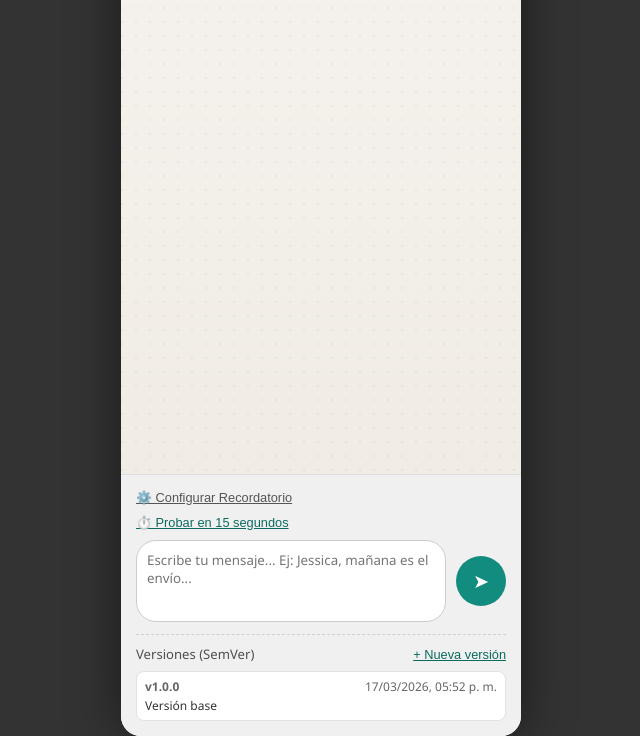
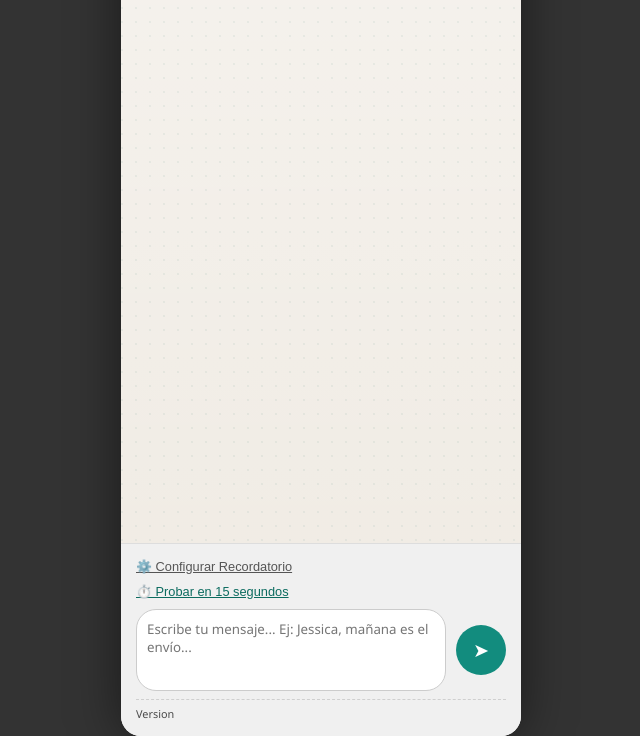
Before and after one commit to matsumeri/Miso-Reminder, a website: page index.html in a window 1280 px wide. Shown: the part 64-800 px from the top of the page, without its empty margins (319-959 px from the left). Drawn offline with Linux system fonts and the light colour scheme.

Commit message:
refactor: replace version history with tiny accordion app version

```diff
--- a/index.html
+++ b/index.html
@@ -177,59 +177,31 @@
         }
 
           .version-footer {
-              margin-top: 12px;
-              padding-top: 10px;
+              margin-top: 8px;
+              padding-top: 6px;
               border-top: 1px dashed #cfcfcf;
           }
 
-          .version-row {
-              display: flex;
-              justify-content: space-between;
-              align-items: center;
-              gap: 8px;
-              margin-bottom: 8px;
+          .version-accordion {
+              font-size: 0.68rem;
+              color: #5a5a5a;
           }
 
-          .version-title {
-              margin: 0;
-              font-size: 0.82rem;
-              color: #4f4f4f;
+          .version-accordion summary {
+              cursor: pointer;
+              user-select: none;
+              list-style: none;
+              font-size: 0.68rem;
+              color: #4a4a4a;
           }
 
-          .text-action {
-              background: none;
-              border: none;
-              color: #0b6b5f;
-              font-size: 0.8rem;
-              cursor: pointer;
-              width: auto;
-              height: auto;
-              padding: 0;
-              margin: 0;
-              text-decoration: underline;
+          .version-accordion summary::-webkit-details-marker {
+              display: none;
           }
 
-          .version-list {
-              max-height: 110px;
-              overflow-y: auto;
-              display: grid;
-              gap: 6px;
-          }
-
-          .version-item {
-              background: #fff;
-              border: 1px solid #e2e2e2;
-              border-radius: 8px;
-              padding: 6px 8px;
-              font-size: 0.75rem;
-              color: #333;
-          }
-
-          .version-meta {
-              display: flex;
-              justify-content: space-between;
-              gap: 8px;
-              margin-bottom: 2px;
+          .version-content {
+              margin-top: 4px;
+              font-size: 0.65rem;
               color: #666;
           }
 
@@ -269,7 +241,7 @@
     <div class="phone-container">
         <div class="header">
             <h1>Miso Reminder</h1>
-                            <span id="pushStatus" class="push-status warn">Push: Verificando...</span>
+              <span id="pushStatus" class="push-status warn">Push: Verificando...</span>
         </div>
 
         <div class="chat-area" id="chatContainer">
@@ -322,11 +294,10 @@
             </div>
 
               <div class="version-footer">
-                  <div class="version-row">
-                      <p class="version-title">Versiones (SemVer)</p>
-                      <button id="newVersionBtn" class="text-action">+ Nueva versión</button>
-                  </div>
-                  <div id="versionList" class="version-list"></div>
+                  <details class="version-accordion">
+                      <summary>Version</summary>
+                      <div class="version-content" id="versionText"></div>
+                  </details>
               </div>
         </div>
     </div>
@@ -334,9 +305,7 @@
     <script>
         const STORAGE_KEY = 'miso-reminders-v2';
         const DEVICE_KEY = 'miso-device-id';
-          const VERSION_STORAGE_KEY = 'miso-version-history-v1';
-          const APP_BASE_VERSION = '1.0.0';
-          const MAX_VERSION_ITEMS = 20;
+                    const APP_VERSION = '1.1.0';
         const MAX_TIMEOUT = 2147483647;
         const timers = new Map();
         const processingReminderIds = new Set();
@@ -346,20 +315,18 @@
         const toggleBtn = document.getElementById('toggleConfig');
         const quickTestBtn = document.getElementById('quickTestBtn');
         const pushStatusEl = document.getElementById('pushStatus');
-          const newVersionBtn = document.getElementById('newVersionBtn');
-          const versionListEl = document.getElementById('versionList');
+                    const versionTextEl = document.getElementById('versionText');
 
         toggleBtn.addEventListener('click', () => {
             configPanel.classList.toggle('hidden');
         });
 
         quickTestBtn.addEventListener('click', crearRecordatorioPrueba);
-          newVersionBtn.addEventListener('click', crearNuevaVersion);
 
         initApp();
 
         async function initApp() {
-              inicializarVersiones();
+                            renderizarVersionApp();
             await actualizarEstadoPushUI();
             await registrarServiceWorker();
             await cargarClavePublicaBackend();
@@ -730,95 +697,12 @@
             localStorage.setItem(STORAGE_KEY, JSON.stringify(recordatorios));
         }
 
-          function inicializarVersiones() {
-              let versiones = obtenerVersiones();
-
-              if (!versiones.length) {
-                  versiones = [{
-                      version: APP_BASE_VERSION,
-                      note: 'Versión base',
-                      createdAt: Date.now()
-                  }];
-                  guardarVersiones(versiones);
-              }
-
-              renderizarVersiones(versiones);
-          }
-
-          function crearNuevaVersion() {
-              const versiones = obtenerVersiones();
-              const actual = versiones[0]?.version || APP_BASE_VERSION;
-              const siguiente = incrementarPatchSemver(actual);
-              const notaUsuario = window.prompt('Nota de versión (opcional):', 'Ajustes menores');
-
-              if (notaUsuario === null) {
+          function renderizarVersionApp() {
+              if (!versionTextEl) {
                   return;
               }
 
-              const nueva = {
-                  version: siguiente,
-                  note: notaUsuario.trim() || 'Sin detalle',
-                  createdAt: Date.now()
-              };
-
-              const actualizadas = [nueva, ...versiones].slice(0, MAX_VERSION_ITEMS);
-              guardarVersiones(actualizadas);
-              renderizarVersiones(actualizadas);
-          }
-
-          function incrementarPatchSemver(version) {
-              const parts = (version || '').split('.').map(item => Number(item));
-
-              if (parts.length !== 3 || parts.some(Number.isNaN)) {
-                  return APP_BASE_VERSION;
-              }
-
-              const [major, minor, patch] = parts;
-              return `${major}.${minor}.${patch + 1}`;
-          }
-
-          function obtenerVersiones() {
-              try {
-                  const data = localStorage.getItem(VERSION_STORAGE_KEY);
-                  return data ? JSON.parse(data) : [];
-              } catch {
-                  return [];
-              }
-          }
-
-          function guardarVersiones(versiones) {
-              localStorage.setItem(VERSION_STORAGE_KEY, JSON.stringify(versiones));
-          }
-
-          function renderizarVersiones(versiones) {
-              if (!versionListEl) {
-                  return;
-              }
-
-              versionListEl.innerHTML = '';
-
-              versiones.forEach(item => {
-                  const div = document.createElement('div');
-                  div.className = 'version-item';
-
-                  const meta = document.createElement('div');
-                  meta.className = 'version-meta';
-
-                  const versionText = document.createElement('strong');
-                  versionText.textContent = `v${item.version}`;
-
-                  const fecha = document.createElement('span');
-                  fecha.textContent = formatearFecha(item.createdAt);
-
-                  const nota = document.createElement('div');
-                  nota.textContent = item.note;
-
-                  meta.appendChild(versionText);
-                  meta.appendChild(fecha);
-                  div.appendChild(meta);
-                  div.appendChild(nota);
-                  versionListEl.appendChild(div);
-              });
+              versionTextEl.textContent = `v${APP_VERSION}`;
           }
 
         function limpiarTemporizador(reminderId) {
```
